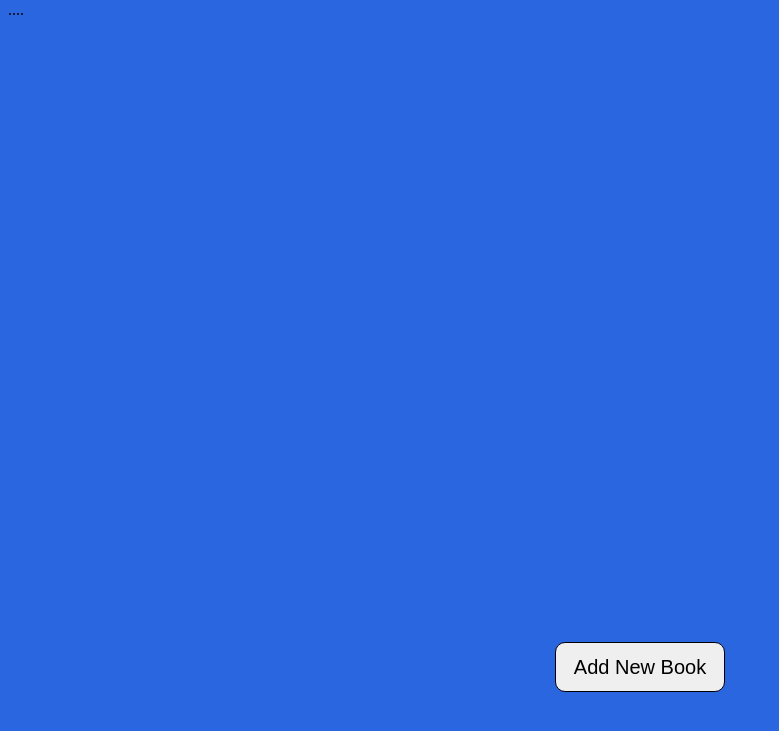
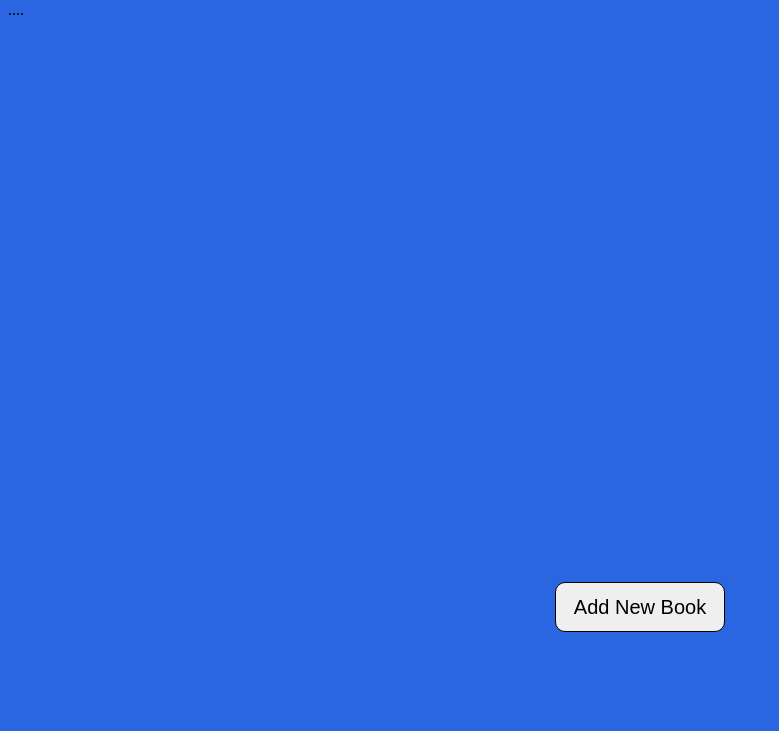
Before and after one commit to whmcquaid/library_app, a plain HTML site: page index.html in a window 1280 px wide. Shown: the part 79-810 px from the top of the page, without its empty margins (0-779 px from the left). Drawn offline with Linux system fonts and the light colour scheme.

Commit message:
Update styles.css

```diff
--- a/styles.css
+++ b/styles.css
@@ -16,7 +16,7 @@ footer{
     width:100%;
     position: absolute;
     bottom: 0;
-    padding-bottom: 30px;
+    padding-bottom: 90px;
 }
 
 body{
```
